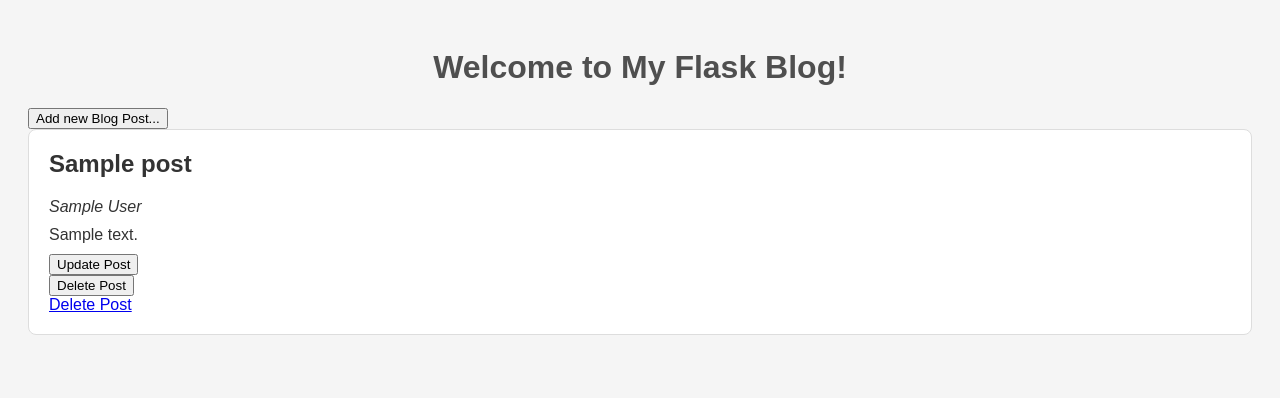
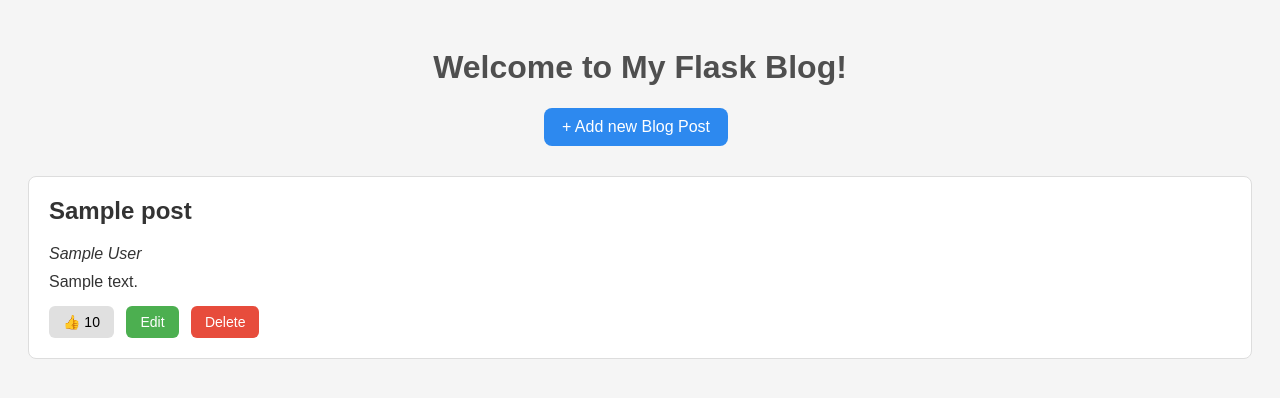
Before and after one commit to MadSyndicate/BlogFlask, a Flask app: template templates/index.html in a window 1280 px wide. Shown: the top 398 px of the page. Run offline with Flask 3, Linux system fonts and the light colour scheme; the template is opened without the code that fills it: most values are stand-ins (such as "Sample title", 1, 10 or a date in 2020).

Commit message:
added like function per blog post
also further improvements in styling

```diff
--- a/app.py
+++ b/app.py
@@ -15,14 +15,12 @@ def index():
 def add():
     if request.method == 'POST':
         # We will fill this in the next step
-        print(request.form.get('author'))
-        print(request.form.get('title'))
-        print(request.form.get('content'))
         # adding to "db", id handled in post_blog-func
         new_blog_post = {
             'author': request.form.get('author'),
             'title': request.form.get('title'),
-            'content': request.form.get('content')
+            'content': request.form.get('content'),
+            'likes': 0
         }
         result = db_operations.post_blog(new_blog_post)
         print(f'Added new blog_post with id "{result}".')
@@ -39,8 +37,8 @@ def update(post_id):
         return "Post not found", 404
 
     if request.method == 'POST':
-    # Update the post in the JSON file
-    # Redirect back to index
+        # Update the post in the JSON file
+        # Redirect back to index
 
         upd_author = request.form.get('author')
         upd_title = request.form.get('title')
@@ -54,7 +52,18 @@ def update(post_id):
     return render_template('update.html', post=post)
 
 
-@app.route('/delete/<int:post_id>')
+@app.route('/upvote/<int:post_id>', methods=['POST'])
+def upvotes(post_id):
+    post = db_operations.fetch_post_by_id(post_id)
+    if post is None:
+        # Post not found
+        return "Post not found", 404
+    post['likes'] += 1
+    db_operations.update_likes(post_id)
+    return redirect(url_for('index'))
+
+
+@app.route('/delete/<int:post_id>', methods=['POST'])
 def delete(post_id):
     # Find the blog post with the given id and remove it from the list
     # Redirect back to the home page
--- a/db_operations.py
+++ b/db_operations.py
@@ -35,6 +35,14 @@ def update_post(post_id, author, title, content):
     return post_id
 
 
+def update_likes(post_id):
+    current_collection = get_all_blogs()
+    for post in current_collection:
+        if post.get('id') == post_id:
+            post['likes'] += 1
+    save_to_db(current_collection)
+    return post_id
+
 
 def post_blog(post):
     current_collection = get_all_blogs()
--- a/static/style.css
+++ b/static/style.css
@@ -26,19 +26,16 @@ h1 {
     margin: 10px 0;
 }
 
-
 .form-container {
     max-width: 600px;
     margin: 20px auto;
 }
-
 
 form label {
     display: block;
     margin-top: 10px;
     font-weight: bold;
 }
-
 
 form input[type="text"],
 form textarea {
@@ -50,12 +47,10 @@ form textarea {
     font-size: 14px;
 }
 
-
 form textarea {
     min-height: 120px;
     resize: vertical;
 }
-
 
 form input[type="submit"] {
     margin-top: 15px;
@@ -67,7 +62,68 @@ form input[type="submit"] {
     cursor: pointer;
 }
 
-
 form input[type="submit"]:hover {
     background-color: #333;
 }
+
+.btn {
+    border: none;
+    padding: 8px 14px;
+    border-radius: 6px;
+    cursor: pointer;
+    font-size: 14px;
+    margin-right: 8px;
+    transition: all 0.2s ease;
+}
+
+.like-btn {
+    background-color: #E0E0E0;
+}
+
+.like-btn:hover {
+    background-color: #D5D5D5;
+}
+
+.update-btn {
+    background-color: #4CAF50;
+    color: white;
+}
+
+.update-btn:hover {
+    background-color: #45A049;
+}
+
+.delete-btn {
+    background-color: #E74C3C;
+    color: white;
+}
+
+.delete-btn:hover {
+    background-color: #C0392B;
+}
+
+.actions {
+    margin-top: 15px;
+}
+
+.inline-form {
+    display: inline;
+}
+
+.new-post-form {
+    text-align: center;
+    margin-bottom: 30px;
+}
+
+.primary-btn {
+    background-color: #2D89EF;
+    color: white;
+    font-size: 16px;
+    padding: 10px 18px;
+    border-radius: 8px;
+}
+
+.primary-btn:hover {
+    background-color: #1B5FA7;
+    transform: translateY(-1px);
+}
--- a/templates/index.html
+++ b/templates/index.html
@@ -8,23 +8,31 @@
 </head>
 <body>
     <h1>Welcome to My Flask Blog!</h1>
-    <form action="{{ url_for('add') }}" method="get">
-        <button class="post-new" type="submit">Add new Blog Post...</button>
+    <form action="{{ url_for('add') }}" method="get" class="new-post-form">
+        <button class="btn primary-btn" type="submit">
+            + Add new Blog Post
+        </button>
     </form>
     {% for post in posts %}
         <div class="post">
             <h2>{{post['title']}}</h2>
             <p><em>{{post['author']}}</em></p>
             <p>{{post['content']}}</p>
-            <form action="{{ url_for('update', post_id=post.id) }}" method="get">
-                <button type="submit">Update Post</button>
-            </form>
-            <form action="{{ url_for('delete', post_id=post.id) }}" method="post">
-                <button type="submit">Delete Post</button>
-            </form>
-            <a href="{{ url_for('delete', post_id=post['id']) }}">
-                Delete Post
-            </a>
+            <div class="actions">
+                <form action="{{ url_for('upvotes', post_id=post.id) }}" method="post" class="inline-form">
+                    <button type="submit" class="btn like-btn">
+                        👍 {{ post['likes'] }}
+                    </button>
+                </form>
+
+                <form action="{{ url_for('update', post_id=post.id) }}" method="get" class="inline-form">
+                    <button type="submit" class="btn update-btn">Edit</button>
+                </form>
+
+                <form action="{{ url_for('delete', post_id=post.id) }}" method="post" class="inline-form">
+                    <button type="submit" class="btn delete-btn">Delete</button>
+                </form>
+            </div>
         </div>
     {% else %}
         <h1>Start posting right away. Right now we don't have any posts.</h1>
```
